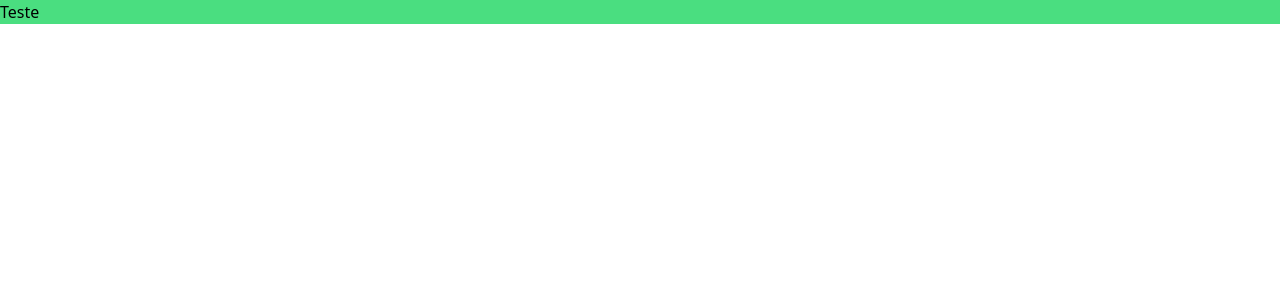
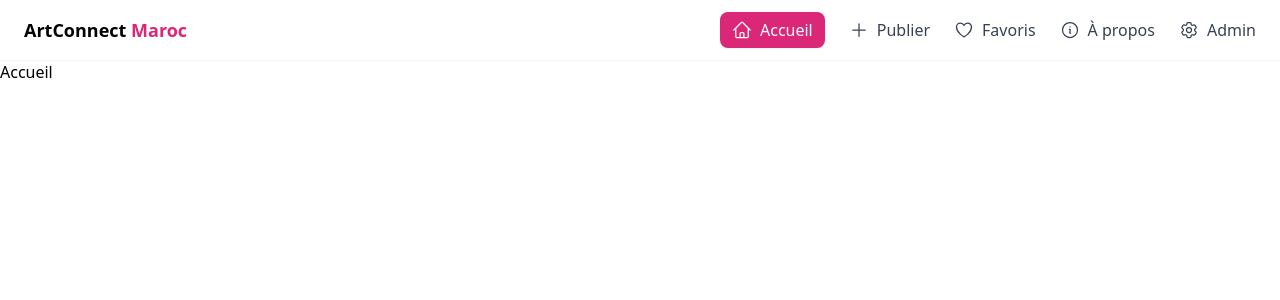
Before and after one commit to Abder011/art_connect, a React (Create React App) app: page / in a window 1280 px wide. Shown: the top 300 px of the page. Built offline with nearby package versions, Linux system fonts and the light colour scheme.

Commit message:
Ajouter nav

```diff
--- a/package.json
+++ b/package.json
@@ -5,6 +5,7 @@
   "dependencies": {
     "@cloudinary/react": "^1.14.3",
     "@cloudinary/url-gen": "^1.22.0",
+    "@heroicons/react": "^2.2.0",
     "@testing-library/dom": "^10.4.1",
     "@testing-library/jest-dom": "^6.8.0",
     "@testing-library/react": "^16.3.0",
--- a/src/App.js
+++ b/src/App.js
@@ -1,13 +1,33 @@
-import logo from './logo.svg';
-import './App.css';
-import axios from 'axios';
-import Teste from './Teste';
+import React from "react";
+import { BrowserRouter, Routes, Route } from "react-router-dom";
+
+// Navbar
+import Navbar from "./components/Navbar";
+
+// Pages
+import Accueil from "./pages/Accueil";
+import Publier from "./pages/Publier";
+import Details from "./pages/Details";
+import Favoris from "./pages/Favoris";
+import Apropos from "./pages/Apropos";
+import Admin from "./pages/Admin";
 
 function App() {
   return (
-    <>
-      <Teste/>
-    </>
+    <BrowserRouter>
+      {/* Navbar reste en haut tout le temps */}
+      <Navbar />
+
+      {/* Les routes changent le contenu en dessous */}
+      <Routes>
+        <Route path="/" element={<Accueil />} />
+        <Route path="/publier" element={<Publier />} />
+        <Route path="/oeuvre/:id" element={<Details />} /> {/* route dynamique */}
+        <Route path="/favoris" element={<Favoris />} />
+        <Route path="/apropos" element={<Apropos />} />
+        <Route path="/admin" element={<Admin />} />
+      </Routes>
+    </BrowserRouter>
   );
 }
 
--- a/src/Teste.jsx
+++ /dev/null
@@ -1,7 +0,0 @@
-import React from 'react'
-
-export default function Teste() {
-  return (
-    <div className='bg-green-400'>Teste</div>
-  )
-}
--- /dev/null
+++ b/src/components/Navbar.jsx
@@ -0,0 +1,86 @@
+import React from "react";
+import { HomeIcon, PlusIcon, HeartIcon, InformationCircleIcon, Cog6ToothIcon } from "@heroicons/react/24/outline";
+import { NavLink } from "react-router-dom";
+
+export default function Navbar() {
+  return (
+   <header className="bg-white shadow-sm">
+      <div className="max-w-7xl mx-auto flex justify-between items-center px-6 py-3">
+        {/* Logo */}
+        <div className="flex items-center space-x-2 ">
+          <span className="font-bold text-lg ml-18">
+            ArtConnect <span className="text-pink-600">Maroc</span>
+          </span>
+        </div>
+
+        {/* Menu */}
+        <nav className="flex items-center space-x-6 text-gray-700">
+          {/* Accueil */}
+          <NavLink
+            to="/"
+            className={({ isActive }) =>
+              isActive
+                ? "flex items-center space-x-2 bg-pink-600 text-white px-3 py-1.5 rounded-lg shadow-sm"
+                : "flex items-center space-x-2 hover:text-pink-600"
+            }
+          >
+            <HomeIcon className="w-5 h-5" />
+            <span>Accueil</span>
+          </NavLink>
+
+          {/* Publier */}
+          <NavLink
+            to="/publier"
+            className={({ isActive }) =>
+              isActive
+                ? "flex items-center space-x-2 text-pink-600 font-semibold"
+                : "flex items-center space-x-2 hover:text-pink-600"
+            }
+          >
+            <PlusIcon className="w-5 h-5" />
+            <span>Publier</span>
+          </NavLink>
+
+          {/* Favoris */}
+          <NavLink
+            to="/favoris"
+            className={({ isActive }) =>
+              isActive
+                ? "flex items-center space-x-2 text-pink-600 font-semibold"
+                : "flex items-center space-x-2 hover:text-pink-600"
+            }
+          >
+            <HeartIcon className="w-5 h-5" />
+            <span>Favoris</span>
+          </NavLink>
+
+          {/* À propos */}
+          <NavLink
+            to="/apropos"
+            className={({ isActive }) =>
+              isActive
+                ? "flex items-center space-x-2 text-pink-600 font-semibold"
+                : "flex items-center space-x-2 hover:text-pink-600"
+            }
+          >
+            <InformationCircleIcon className="w-5 h-5" />
+            <span>À propos</span>
+          </NavLink>
+
+          {/* Admin */}
+          <NavLink
+            to="/admin"
+            className={({ isActive }) =>
+              isActive
+                ? "flex items-center space-x-2 text-pink-600 font-semibold"
+                : "flex items-center space-x-2 hover:text-pink-600 mr-30"
+            }
+          >
+            <Cog6ToothIcon className="w-5 h-5" />
+            <span>Admin</span>
+          </NavLink>
+        </nav>
+      </div>
+    </header>
+  );
+}
--- a/src/pages/Accueil.jsx
+++ b/src/pages/Accueil.jsx
@@ -0,0 +1,11 @@
+import React from 'react'
+
+
+export default function Accueil() {
+  return (
+    <div>
+
+<h1>Accueil</h1>
+    </div>
+  )
+}
--- a/src/pages/Admin.jsx
+++ b/src/pages/Admin.jsx
@@ -0,0 +1,10 @@
+import React from 'react'
+
+export default function Admin() {
+  return (
+    <>
+
+       <h1>Admin</h1>
+    </>
+  )
+}
--- a/src/pages/Apropos.jsx
+++ b/src/pages/Apropos.jsx
@@ -0,0 +1,10 @@
+import React from 'react'
+
+export default function Apropos() {
+  return (
+    <>
+
+     <h1>Apropos</h1>
+     </>
+  )
+}
--- a/src/pages/Favoris.jsx
+++ b/src/pages/Favoris.jsx
@@ -0,0 +1,10 @@
+import React from 'react'
+
+export default function Favoris() {
+  return (
+    <>
+
+    <h1>Favoris</h1>
+    </>
+  )
+}
--- a/src/pages/Publier.jsx
+++ b/src/pages/Publier.jsx
@@ -0,0 +1,10 @@
+import React from 'react'
+
+export default function Publier() {
+  return (
+    <>
+
+        <h1>Publier</h1>
+    </>
+  )
+}
```
Also changed, not shown: src/pages/Details.jsx (+9 -0 lines), 1 other file (tests, documents, lock files or other folders).
